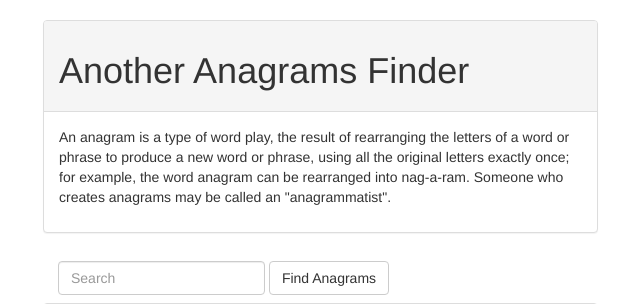
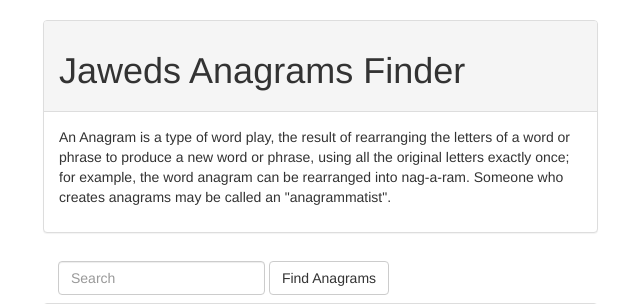
Before and after one commit to jabbasi1970/JawAnagrams, a Django app: template anagrams/apps/anagrams/templates/anagrams.html in a window 1280 px wide. Shown: the top 304 px of the page, without its empty margins (27-667 px from the left). Run offline with Django 3.2, Linux system fonts and the light colour scheme; the template is opened without the code that fills it: most values are stand-ins (such as "Sample title", 1, 10 or a date in 2020); some libraries are stand-ins or nearby versions.

Commit message:
added more information in README.md and modified title on anagram.html template

```diff
--- a/anagrams/apps/anagrams/templates/anagrams.html
+++ b/anagrams/apps/anagrams/templates/anagrams.html
@@ -43,9 +43,9 @@
 
 <div class="panel panel-default">
   <!-- Default panel contents -->
-  <div class="panel-heading"><h1>{% if word == "NONE" %}Hello - Welcome to {% else %} Another  {% endif %} Anagrams Finder</h1></div>
+  <div class="panel-heading"><h1>{% if word == "NONE" %}Hello - Welcome to {% else %} Jaweds  {% endif %} Anagrams Finder</h1></div>
   <div class="panel-body">
-    <p>An anagram is a type of word play, the result of rearranging the letters of a word or phrase to produce a new word or phrase, using all the original letters exactly once; for example, the word anagram can be rearranged into nag-a-ram. Someone who creates anagrams may be called an "anagrammatist".</p>
+    <p>An Anagram is a type of word play, the result of rearranging the letters of a word or phrase to produce a new word or phrase, using all the original letters exactly once; for example, the word anagram can be rearranged into nag-a-ram. Someone who creates anagrams may be called an "anagrammatist".</p>
   </div>
 </div>
 </div>
```
Also changed, not shown: README.md.
